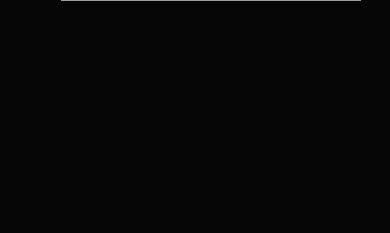
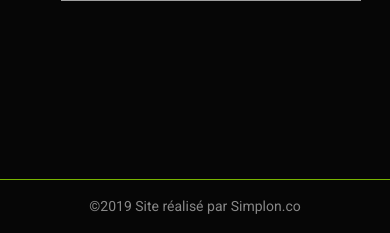
Before and after one commit to ClowClow/projet-cinemet, a PHP site: page /contact.php in a window 390 px wide; the page is wider, and only the part inside the window is pictured. Shown: the part 666-899 px from the top of that part. Before the commit the page ends 667 px from the top of that part, so only its background shows below. Run offline with PHP 8.4, Linux system fonts and the light colour scheme; grey boxes are pictures that could not be loaded.

Commit message:
ajout du début de footer (doit encore être fixé)

```diff
--- a/version2/contact.php
+++ b/version2/contact.php
@@ -48,6 +48,9 @@
         </form>
       </div>
     </div>
+    <footer>
+      <?php include "footer.php"; ?>
+    </footer>
 </body>
 
 </html>
--- a/version2/film.php
+++ b/version2/film.php
@@ -35,6 +35,7 @@
     </div>
   </div>
   <footer>
+    <?php include "footer.php"; ?>
   </footer>
 </body>
 
--- /dev/null
+++ b/version2/footer.php
@@ -0,0 +1,9 @@
+<div class="container col-md-12 border border-bottom-0 border-left-0
+border-right-0 border-success mt-5">
+  <div class="part1 d-flex flex-row col-md-12">
+
+  </div>
+  <div class="part2 d-flex flex-row justify-content-center col-md-12 mt-3">
+    <p>©2019 Site réalisé par Simplon.co</p>
+  </div>
+</div>
--- a/version2/index.php
+++ b/version2/index.php
@@ -44,6 +44,7 @@
   </div>
 
   <footer>
+    <?php include "footer.php"; ?>
   </footer>
 </body>
 
```
